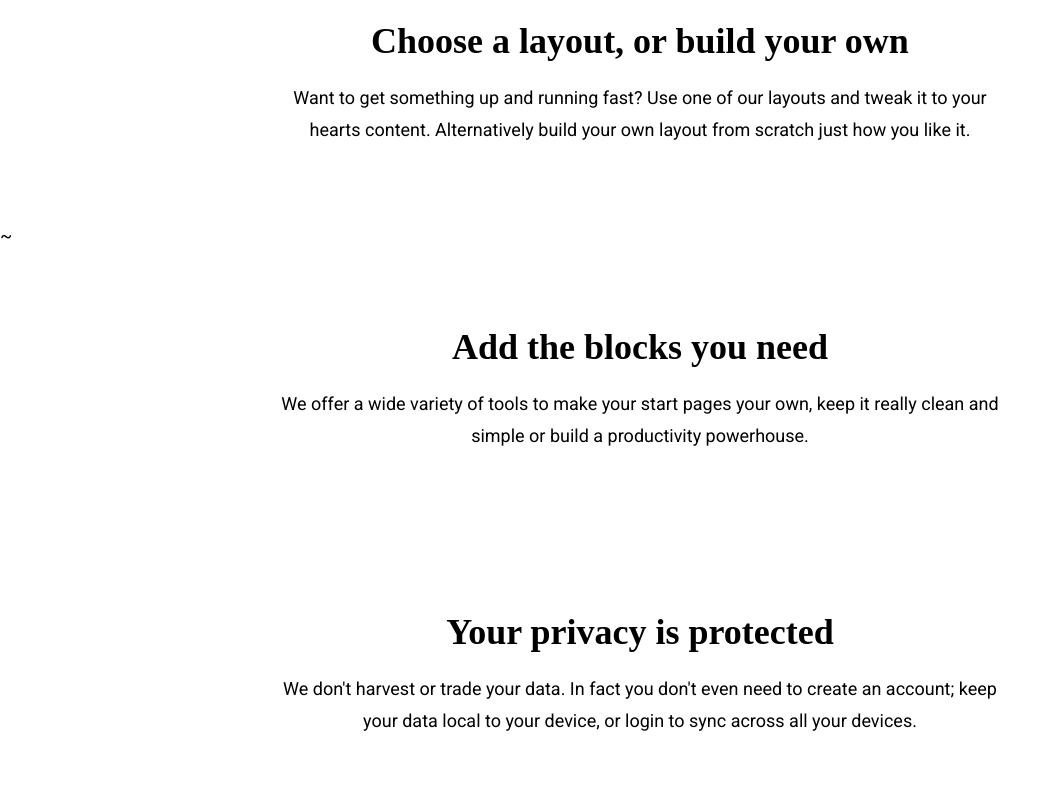
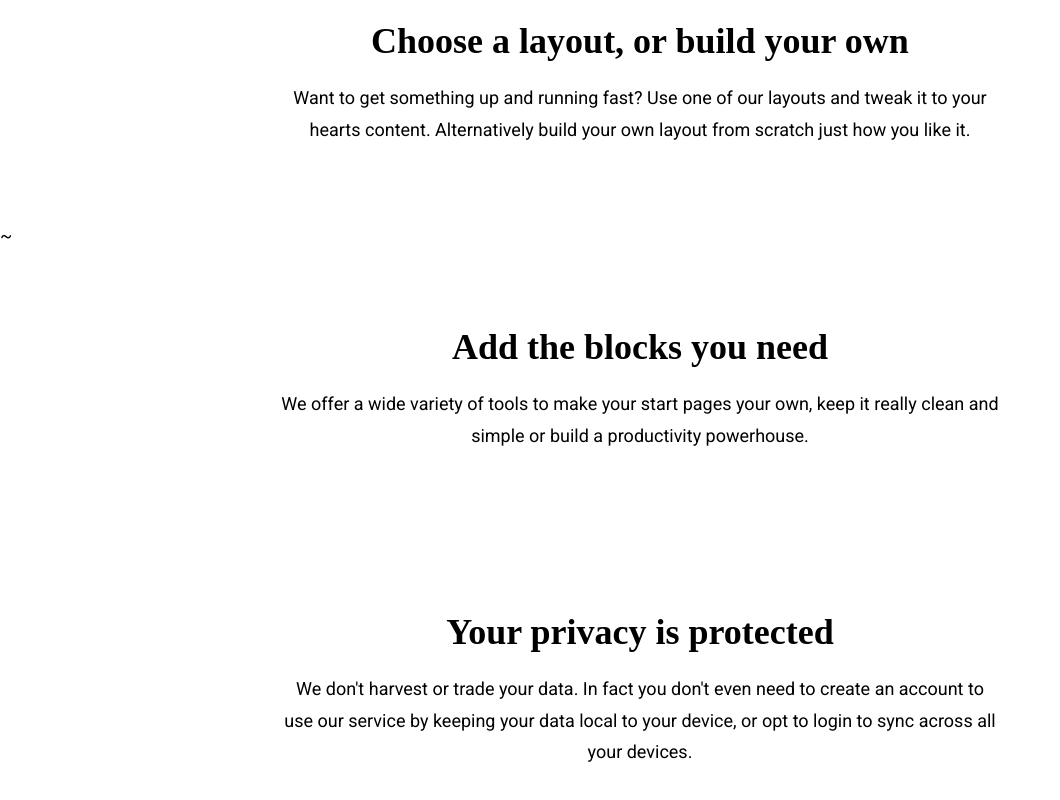
Before and after one commit to web-launcher-online/marketing_frontend, a Nuxt app: page / in a window 1280 px wide. Shown: the part 810-1610 px from the top of the page, without its empty margins (0-1060 px from the left). Built offline with nearby package versions, Linux system fonts and the light colour scheme; a web font is replaced by a local one.

Commit message:
Copy tweaks

```diff
--- a/pages/index.vue
+++ b/pages/index.vue
@@ -26,6 +26,6 @@
 
       <InfoBlock
         title="Your privacy is protected"
-        message="We don't harvest or trade your data. In fact you don't even need to create an account; keep your data local to your device, or login to sync across all your devices." />
+        message="We don't harvest or trade your data. In fact you don't even need to create an account to use our service by keeping your data local to your device, or opt to login to sync across all your devices." />
   </div>
 </template>
```
